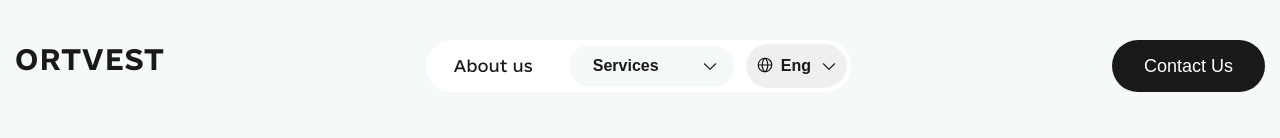
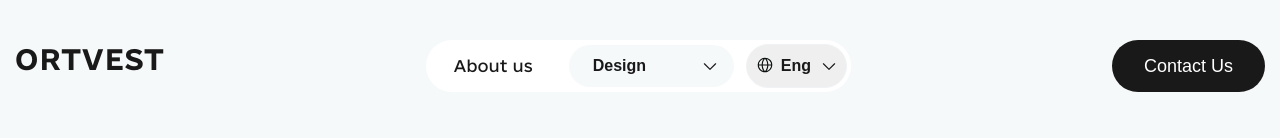
Before and after one commit to Ortvest/ortvest-website, a Next.js app: page / in a window 1280 px wide. Shown: the top 138 px of the page. Built offline with nearby package versions, Linux system fonts and the light colour scheme.

Commit message:
fix: fix values in selects

```diff
--- a/src/modules/Header/features/LangSwitch/index.tsx
+++ b/src/modules/Header/features/LangSwitch/index.tsx
@@ -5,9 +5,9 @@ import styles from './style.module.css';
 export const LangSwitch = () => {
   return (
     <select className={styles.select}>
-      <option value="Eng">Eng</option>
-      <option value="Ukr">Ukr</option>
-      <option value="Pln">Pln</option>
+      <option value="en-US">Eng</option>
+      <option value="pl-PL">Ukr</option>
+      <option value="uk-UK">Pl</option>
     </select>
   );
 };
--- a/src/modules/Header/features/Navagation/index.tsx
+++ b/src/modules/Header/features/Navagation/index.tsx
@@ -10,7 +10,7 @@ import styles from './style.module.css';
 
 export const Navagation = () => {
   const onScrollHandler = (selectedValue: string) => {
-    const section = document.querySelector(`#${selectedValue.toLowerCase()}`);
+    const section = document.querySelector(`#${selectedValue}`);
     if (section) {
       section.scrollIntoView({ behavior: 'smooth' });
     }
@@ -27,11 +27,11 @@ export const Navagation = () => {
         className={styles.select}
         defaultValue={'Services'}
         onChange={(e) => onScrollHandler(e.currentTarget.value)}>
-        <option value="Services" disabled>
+        <option value="services" disabled>
           Services
         </option>
-        <option value="Design">Design</option>
-        <option value="Development">Development</option>
+        <option value="design">Design</option>
+        <option value="development">Development</option>
       </select>
       <LangSwitch />
     </nav>
```
